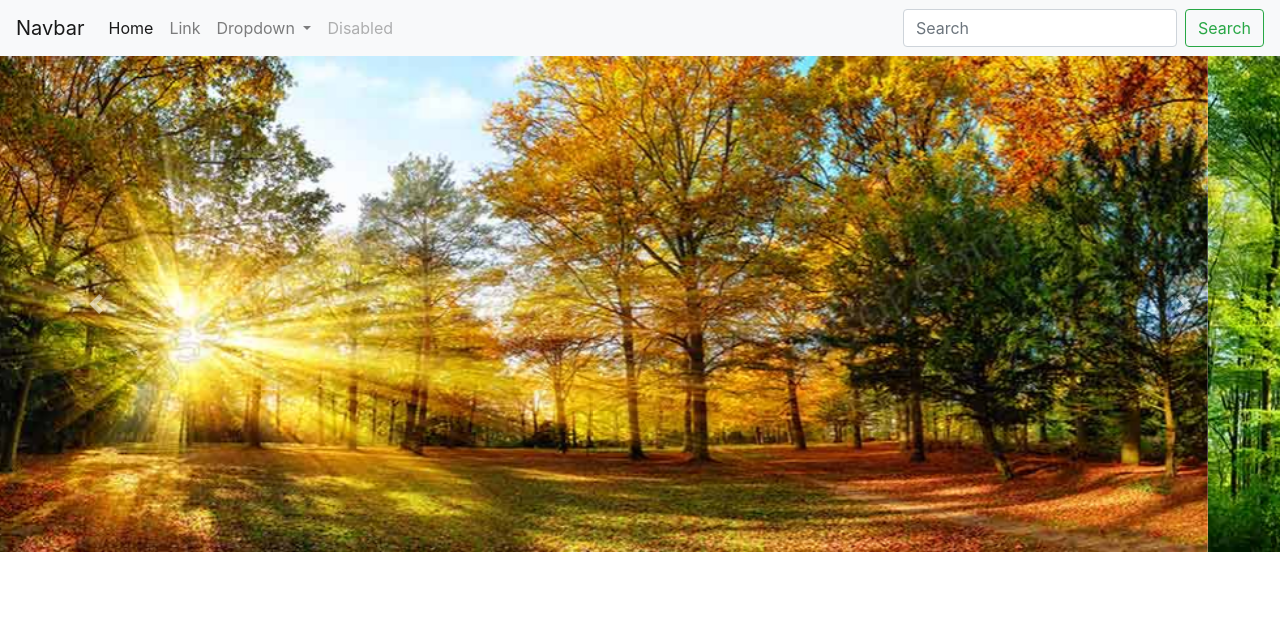
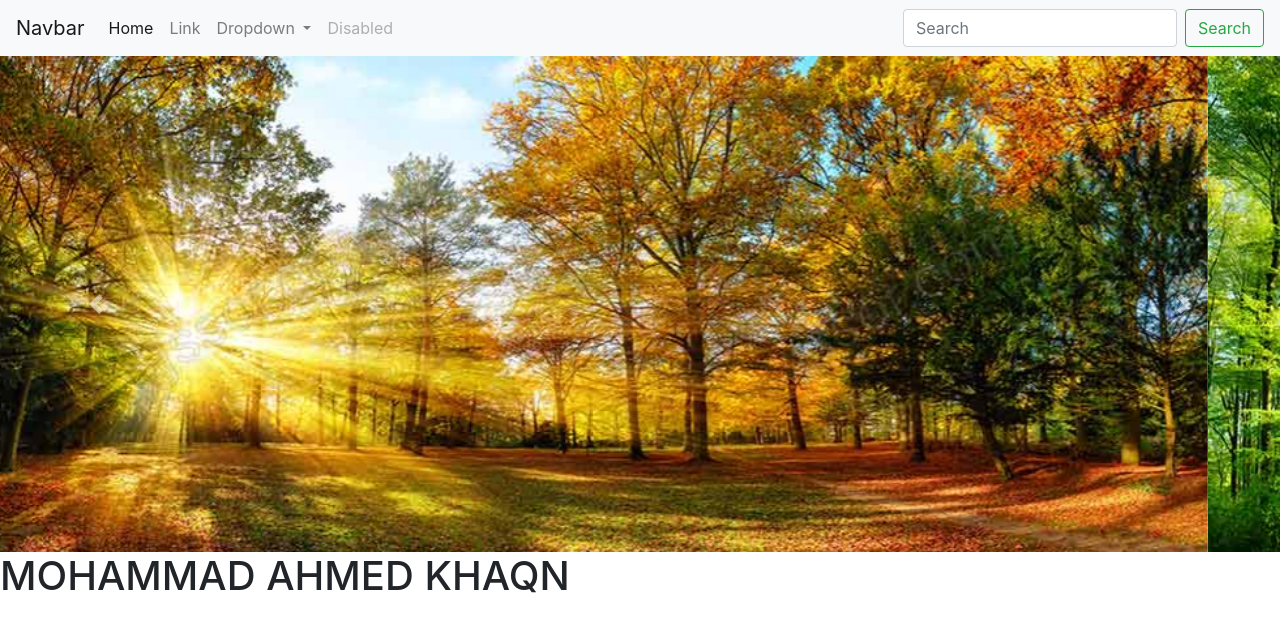
Before and after one commit to Ahmedkhan90/project, a plain HTML site: page index.html in a window 1280 px wide. Drawn offline with nearby package versions, Linux system fonts and the light colour scheme.

Commit message:
Project 2

```diff
--- a/index.html
+++ b/index.html
@@ -70,5 +70,6 @@
       </div>
       <!----------------------- slider end ---------------------->
       <!-- cards -------------------->
+      <h1>MOHAMMAD AHMED KHAQN</h1>
 </body>
 </html>
```
